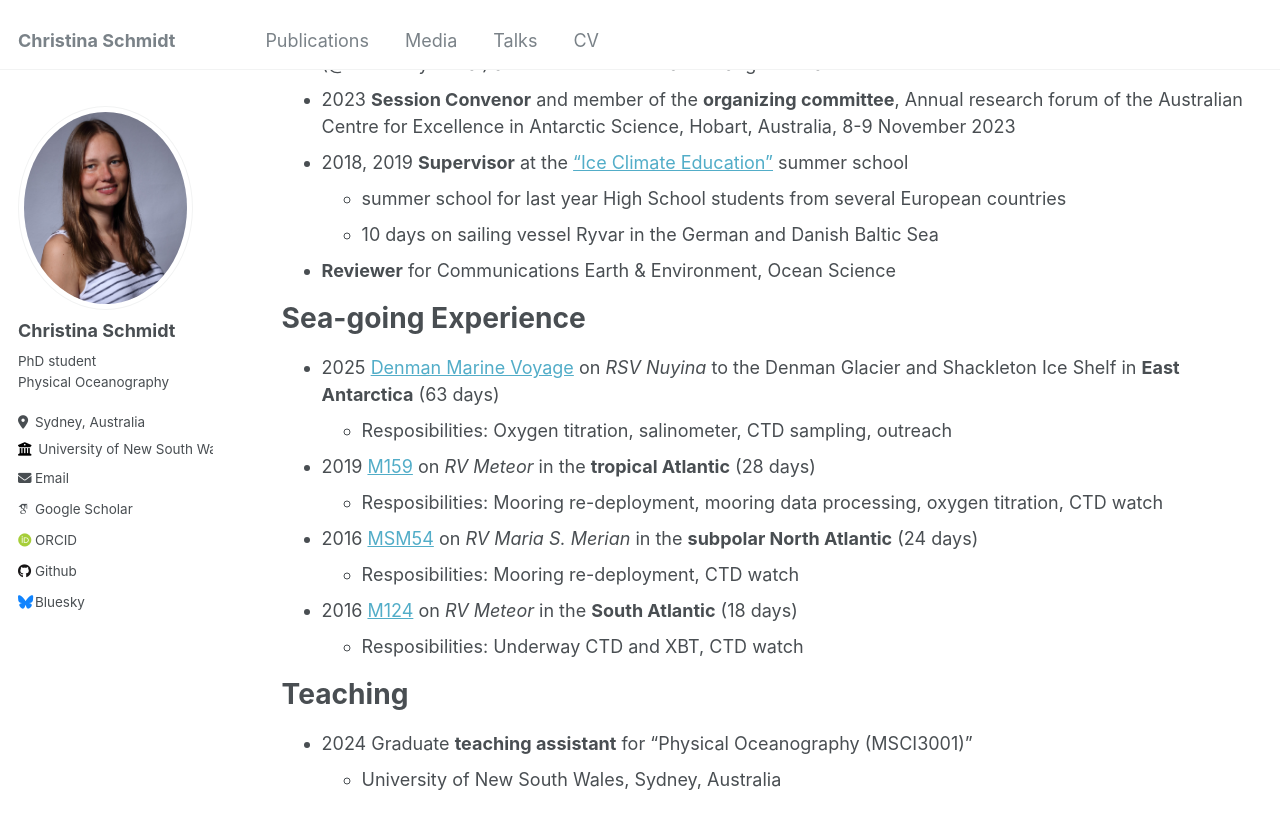
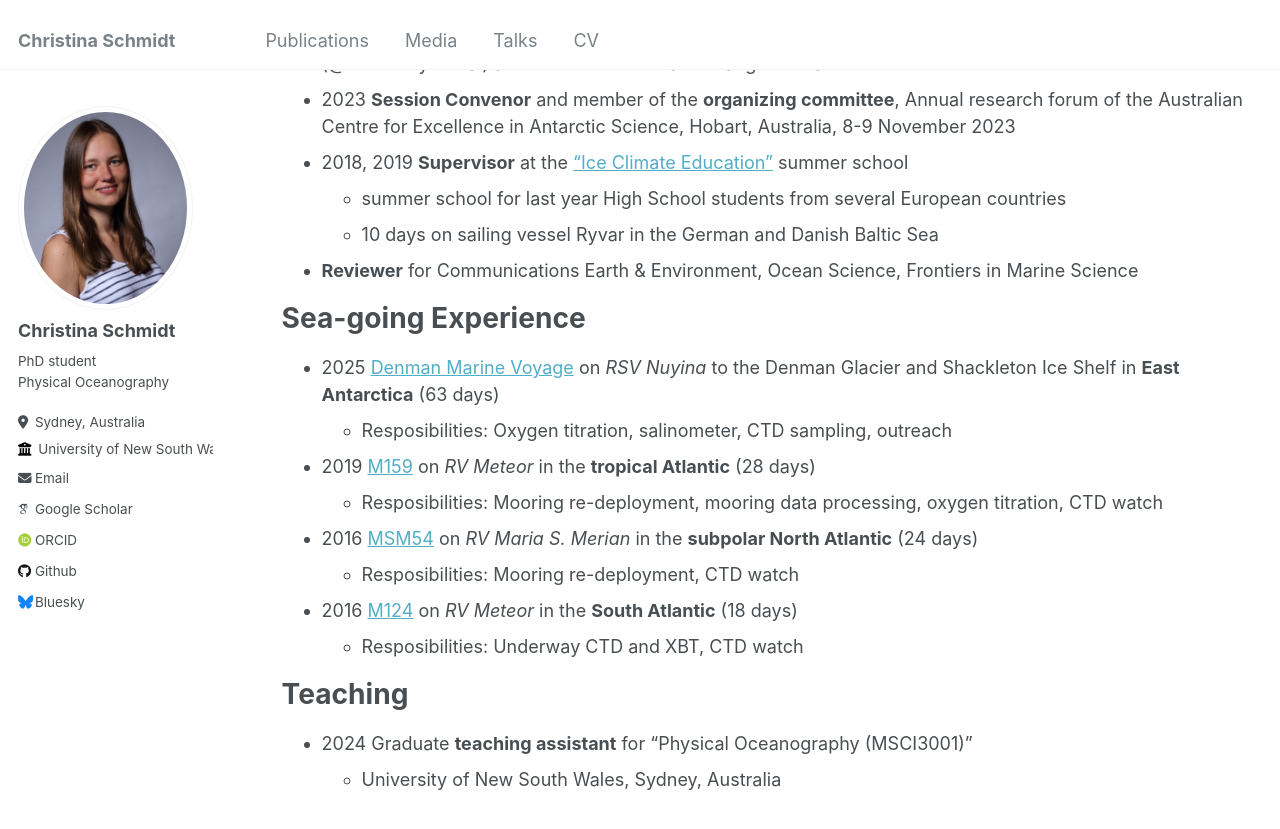
Before and after one commit to schmidt-christina/schmidt-christina.github.io, a Jekyll site: the page built from _pages/cv.md, in a window 1280 px wide and 900 px high, scrolled down 2053 px. Shown: the top 829 px of the window. Built offline with Jekyll 4.4.1, drawn with Linux system fonts in a browser that asks for light colours; some web fonts are replaced.

Commit message:
added reviewer for Frontiers in Marine Science

```diff
--- a/_pages/cv.md
+++ b/_pages/cv.md
@@ -66,7 +66,7 @@ Engagement, Impact and Leadership
 * 2018, 2019 **Supervisor** at the ["Ice Climate Education"](https://www.arved-fuchs.de/en/archiv/jugendprojekte?view=article&id=1532:ice-das-projekt&catid=166:i-c-e-2022) summer school
   * summer school for last year High School students from several European countries
   * 10 days on sailing vessel Ryvar in the German and Danish Baltic Sea
-* **Reviewer** for Communications Earth & Environment, Ocean Science
+* **Reviewer** for Communications Earth & Environment, Ocean Science, Frontiers in Marine Science
 
 
 Sea-going Experience
```
